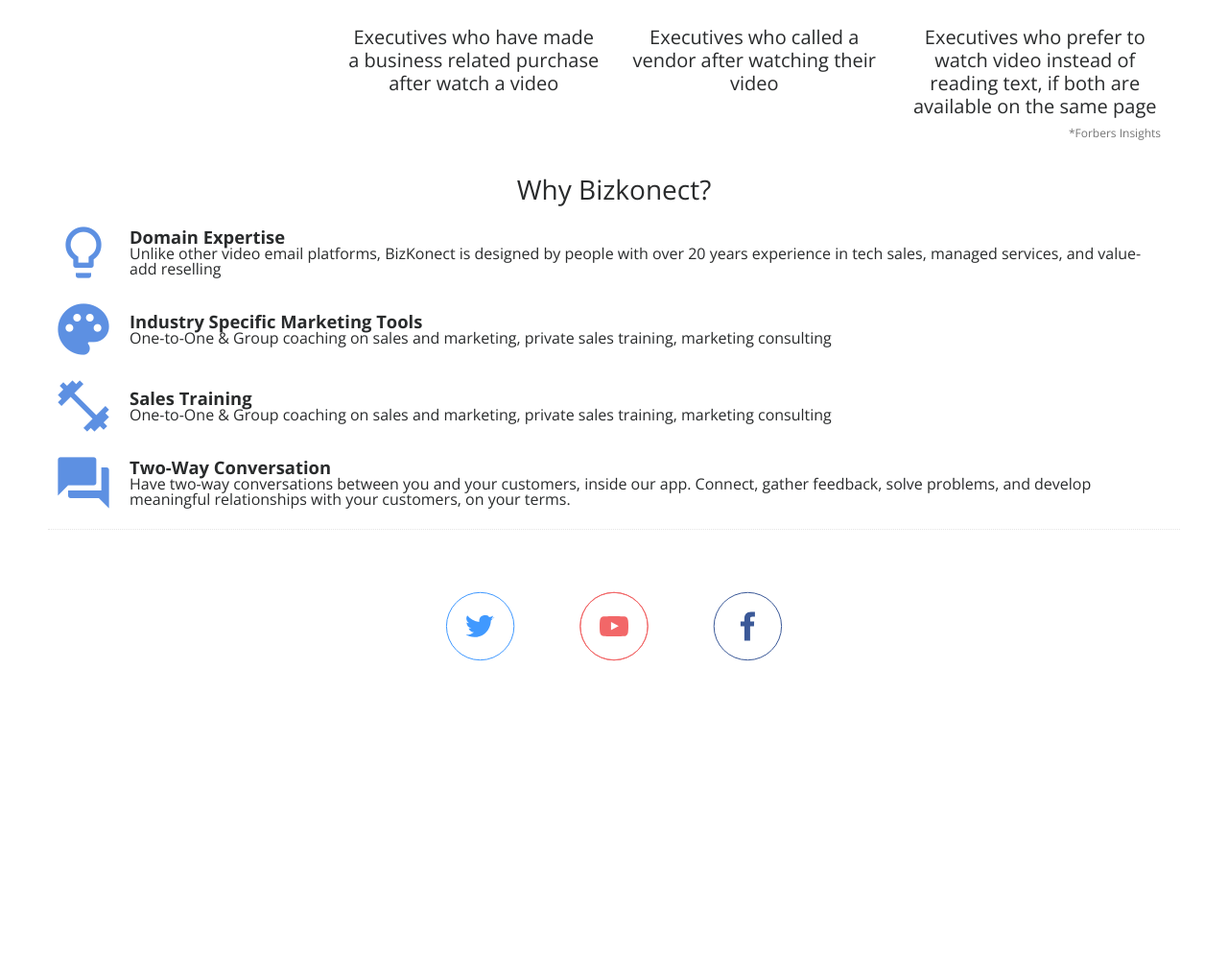
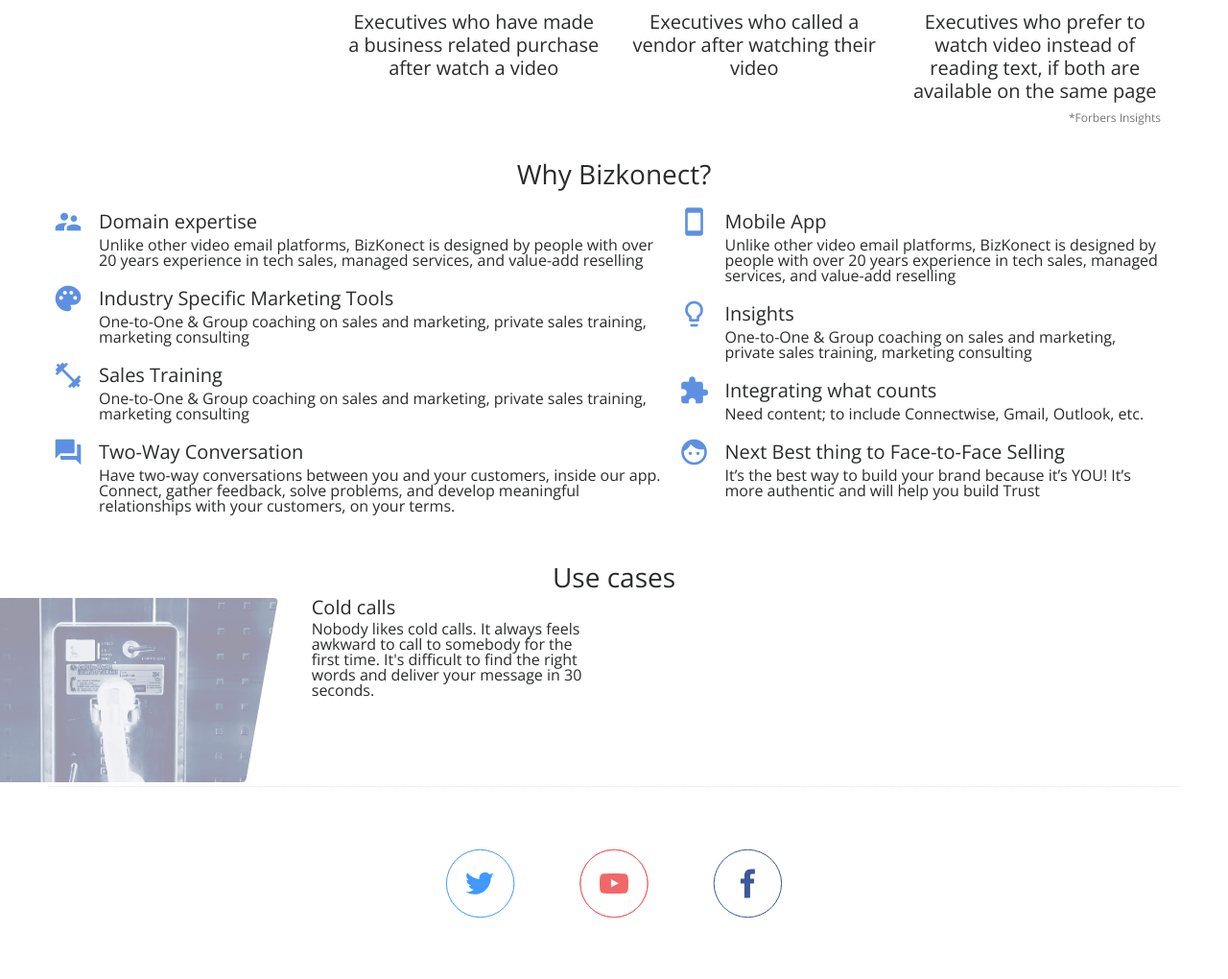
Before and after one commit to aleksspeaker/bzk-land, a website: page app/pug/index.pug in a window 1280 px wide. Shown: the part 1012-2032 px from the top of the page at 96% size. Before the commit the page ends 1764 px from the top, so only its background shows below. Drawn offline with nearby package versions, Linux system fonts and the light colour scheme; files that its build step writes are made by us from their sources; a script that the page names is missing; files whose address does not match are found by name.

Commit message:
Added more features and marked up them

```diff
--- a/app/pug/index.pug
+++ b/app/pug/index.pug
@@ -1,6 +1,4 @@
-// TASK:
 
-// 1. Put chart and digit to the separate container
 
 mixin chart(data, id, sid, chartData, comment, source)
   .chart.col.col-lg-3.col-sm-6
@@ -31,6 +29,13 @@
               rotation: 1.56,
               }
           });
+mixin feature(icon, name, text)
+  .feature
+    div
+      i.material-icons.icon #{icon}
+    .featue-container
+      .feature-name #{name}
+      .feature-text #{text}
 html
   head
     link(rel="stylesheet" href="https://maxcdn.bootstrapcdn.com/bootstrap/4.0.0-alpha.6/css/bootstrap.min.css" integrity="sha384-rwoIResjU2yc3z8GV/NPeZWAv56rSmLldC3R/AZzGRnGxQQKnKkoFVhFQhNUwEyJ" crossorigin="anonymous")
@@ -84,43 +89,30 @@
           .col-12.source *Forbers Insights
           .heading.col-12.text-center Why Bizkonect?
           #features
-            .feature
-              div
-                i.material-icons.icon lightbulb_outline
-              .featue-container
-                .feature-name Domain Expertise
-                .feature-text Unlike other video email platforms, BizKonect is designed by people with over 20 years experience in tech sales, managed services, and value-add reselling
-            .feature
-              div
-                i.material-icons.icon palette
-              .featue-container
-                .feature-name Industry Specific Marketing Tools
-                .feature-text One-to-One & Group coaching on sales and marketing, private sales training, marketing consulting
-            .feature
-              div
-                i.material-icons.icon fitness_center
-              .featue-container
-                .feature-name Sales Training
-                .feature-text One-to-One & Group coaching on sales and marketing, private sales training, marketing consulting
-            .feature
-              div
-                i.material-icons.icon forum
-              .featue-container
-                .feature-name Two-Way Conversation
-                .feature-text Have two-way conversations between you and your customers, inside our app. Connect, gather feedback, solve problems, and develop meaningful relationships with your customers, on your terms.
-
-            //- .subheading Mobile App
-            //- p Need content here
+            div
+              +feature("supervisor_account", "Domain expertise", "Unlike other video email platforms, BizKonect is designed by people with over 20 years experience in tech sales, managed services, and value-add reselling")
+              +feature("palette", "Industry Specific Marketing Tools", "One-to-One & Group coaching on sales and marketing, private sales training, marketing consulting")
+              +feature("fitness_center", "Sales Training", "One-to-One & Group coaching on sales and marketing, private sales training, marketing consulting")
+              +feature("forum", "Two-Way Conversation", "Have two-way conversations between you and your customers, inside our app. Connect, gather feedback, solve problems, and develop meaningful relationships with your customers, on your terms.")
+            div
+              +feature("smartphone", "Mobile App", "Unlike other video email platforms, BizKonect is designed by people with over 20 years experience in tech sales, managed services, and value-add reselling")
+              +feature("lightbulb_outline", "Insights", "One-to-One & Group coaching on sales and marketing, private sales training, marketing consulting")
+              +feature("extension", "Integrating what counts", "Need content; to include Connectwise, Gmail, Outlook, etc.")
+              +feature("face", "Next Best thing to Face-to-Face Selling", "It’s the best way to build your brand because it’s YOU! It’s more authentic and will help you build Trust")
+          .heading.col-12.text-center Use cases
+          #usecases
+            .case.col-6
+              .case-img
+                img(src="images/phone.jpg")
+              .case-descr
+                .case-name Cold calls
+                .case-text Nobody likes cold calls. It always feels awkward to call to somebody for the first time. It's difficult to find the right words and deliver your message in 30 seconds.
 
 
-            //- .subheading Insights
-            //- p Need Content here
 
-            //- .subheading Integrating what counts
-            //- p Need content; to include Connectwise, Gmail, Outlook, etc.
 
-            //- .subheading Next Best thing to Face-to-Face Selling
-            //- p It’s the best way to build your brand because it’s YOU! It’s more authentic and will help you build Trust
+            //- .subheading
+            //- p
 
 
       //-   h1 Upcoming pages:
--- a/app/sass/styles.sass
+++ b/app/sass/styles.sass
@@ -189,7 +189,7 @@
   display: flex
   flex-direction: row
   align-items: center
-  margin: 32px auto
+  margin: 48px auto 0
   color: white
   background: $accent
 .cta:hover
@@ -246,6 +246,9 @@
   height: 3rem
   color: $main-blue
 
+#features
+  padding: 0
+  display: flex
 .feature
   display: flex
   margin: 16px 0
@@ -254,7 +257,7 @@
 .icon
   padding: 0
   margin: 0
-  font-size: 4rem
+  font-size: 2rem
   color: $main-blue
 // #charts
 //   flex-wrap: wrap
@@ -268,8 +271,9 @@
   flex-direction: column
   justify-content: center
 .feature-name
-  font-size: 1.15rem
-  font-weight: 600
+  font-size: 1.25rem
+  font-weight: 500
+  line-height: 2rem
 .feature-text
 
 
@@ -339,5 +343,35 @@
     transform: scale(2)
     opacity: 0
 
+.case
+  display: flex
+.case-img
+  img
+    width: 150%
+    transform: skew(10deg)
+    margin-right: -50px
+    filter: sepia(1) invert(1)
+    opacity: .4
+  height: 200px
+  width: 500%
+  position: relative
+  max-width: 40vw
+  margin-left: -55%
+  overflow: hidden
+  transform: skew(-10deg)
+  border: 4px solid white
+  border-radius: 8px
+  // outline: 1px solid rgba(0,0,0,.1)
+.case-descr
+  margin-left: 48px
+.case-name
+  font-size: 1.25rem
+  font-weight: 500
+  line-height: 1.75rem
+.case-text
+
+
+
+
 footer
   border-top: 1px dotted rgba(0,0,0,.1)
```
Also changed, not shown: app/css/styles.css, app/images/phone.jpg (added), app/index.html.
